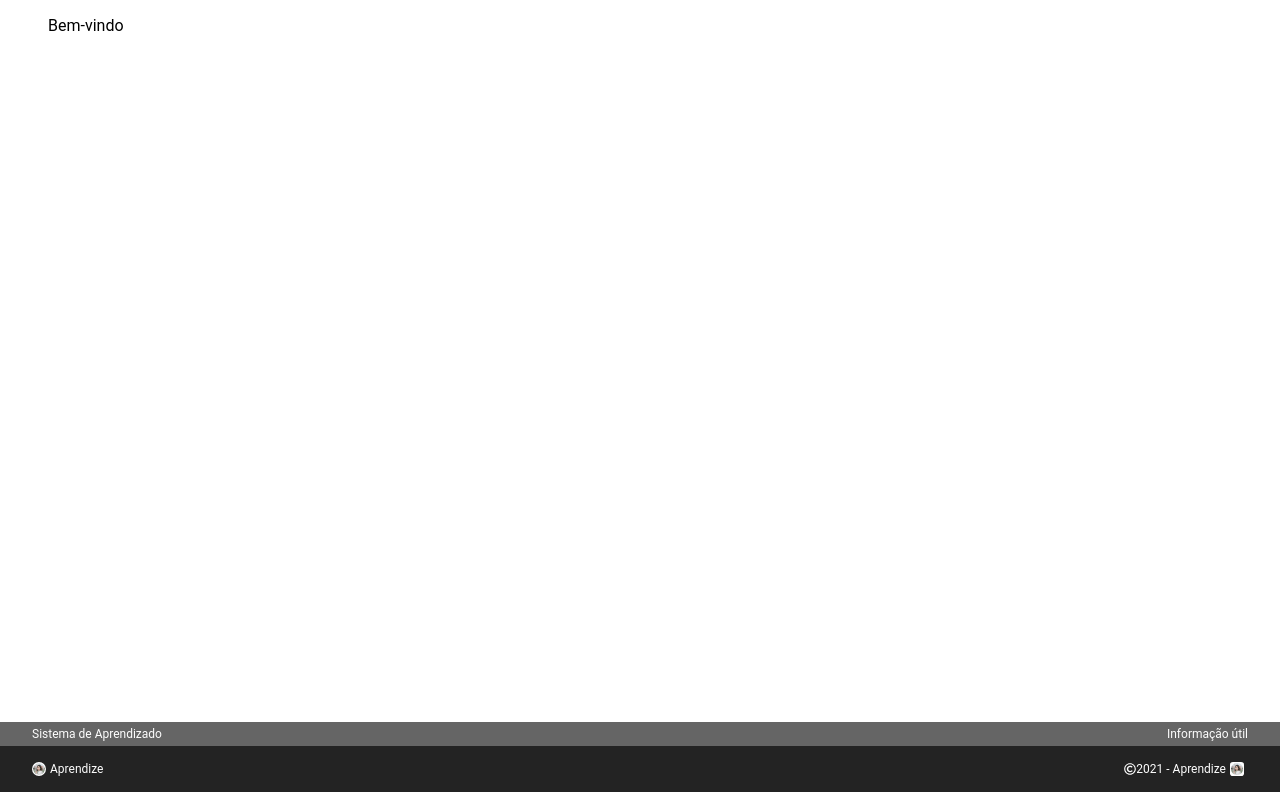
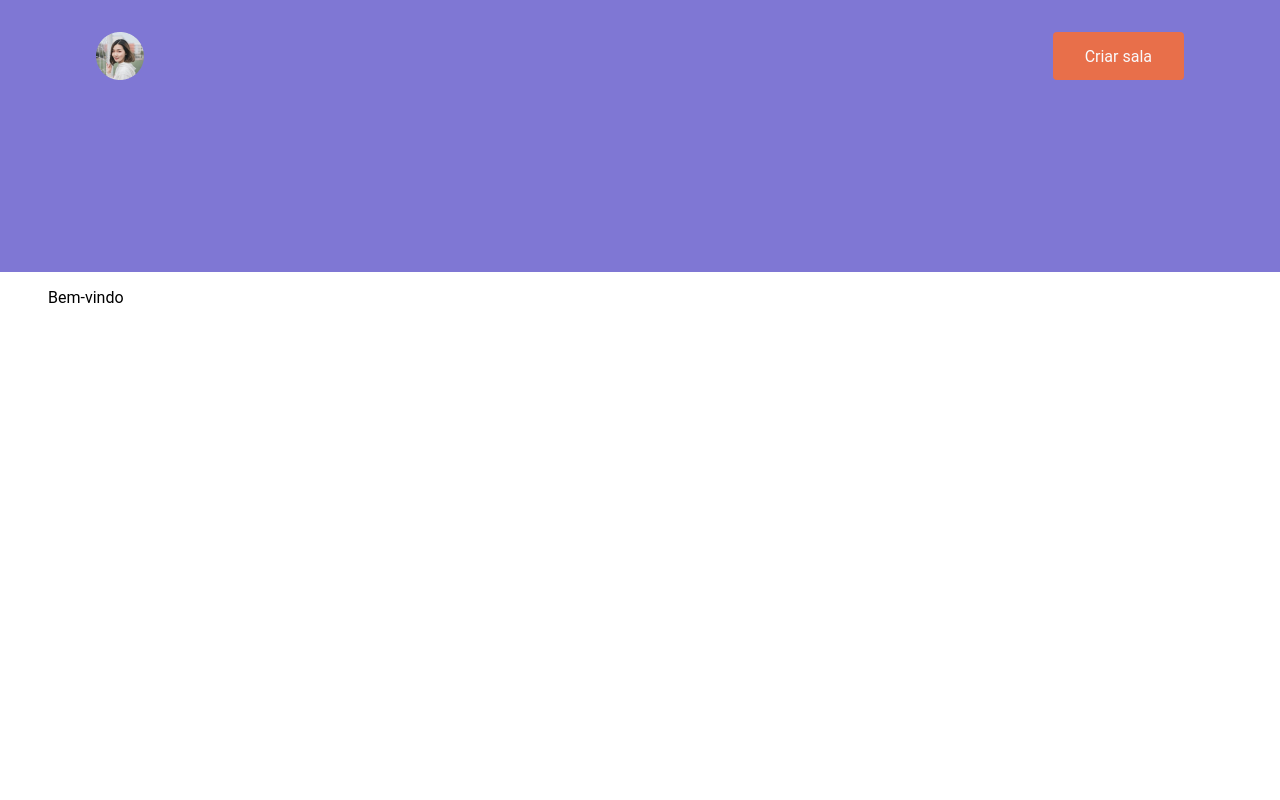
Before and after one commit to lucaspedronet/aprendize-web-api, a React (Create React App) app in the folder front-end/: page / in a window 1280 px wide. Shown: the top 800 px of the page. Built offline with nearby package versions, Linux system fonts and the light colour scheme.

Commit message:
[header-components] create Header component global

```diff
--- a/front-end/src/components/Header/index.tsx
+++ b/front-end/src/components/Header/index.tsx
@@ -1,7 +1,15 @@
 import React from 'react';
+import logoImag from '../../assets/Avatar.png';
 
-// import { Container } from './styles';
+import { Container, Content } from './styles';
 
-const Header: React.FC = () => <div />;
+const Header: React.FC = () => (
+  <Container>
+    <Content>
+      <img src={logoImag} alt="Apredize" />
+      <button type="button"> Criar sala</button>
+    </Content>
+  </Container>
+);
 
-export default Header;
+export { Header };
--- /dev/null
+++ b/front-end/src/components/Header/styles.ts
@@ -0,0 +1,31 @@
+import styled from 'styled-components';
+
+export const Container = styled.header`
+  background: ${(props) => props.theme.layout.violet.dark};
+`;
+
+export const Content = styled.div`
+  max-width: 1120px;
+  margin: 0 auto;
+
+  padding: 2rem 1rem 12rem;
+  display: flex;
+  align-items: center;
+  justify-content: space-between;
+
+  button {
+    font-size: 1rem;
+    color: ${({ theme }) => theme.layout.lightNeutrals.lighter};
+    background: ${({ theme }) => theme.layout.orange.dark};
+    border: 0;
+    padding: 0 2rem;
+    border-radius: 0.25rem;
+    height: 3rem;
+
+    transition: filter 0.2s;
+
+    &:hover {
+      filter: brightness(0.9);
+    }
+  }
+`;
--- a/front-end/src/layout/PageBody/index.tsx
+++ b/front-end/src/layout/PageBody/index.tsx
@@ -1,4 +1,5 @@
 import React from 'react';
+import { Header } from '../../components/Header';
 import { Container } from './styles';
 
 interface IPageBodyProps {
@@ -6,5 +7,10 @@ interface IPageBodyProps {
 }
 export const PageBody: React.FC<IPageBodyProps> = ({ children }: IPageBodyProps) => {
   console.log('');
-  return <Container>{children}</Container>;
+  return (
+    <Container>
+      <Header />
+      {children}
+    </Container>
+  );
 };
```
